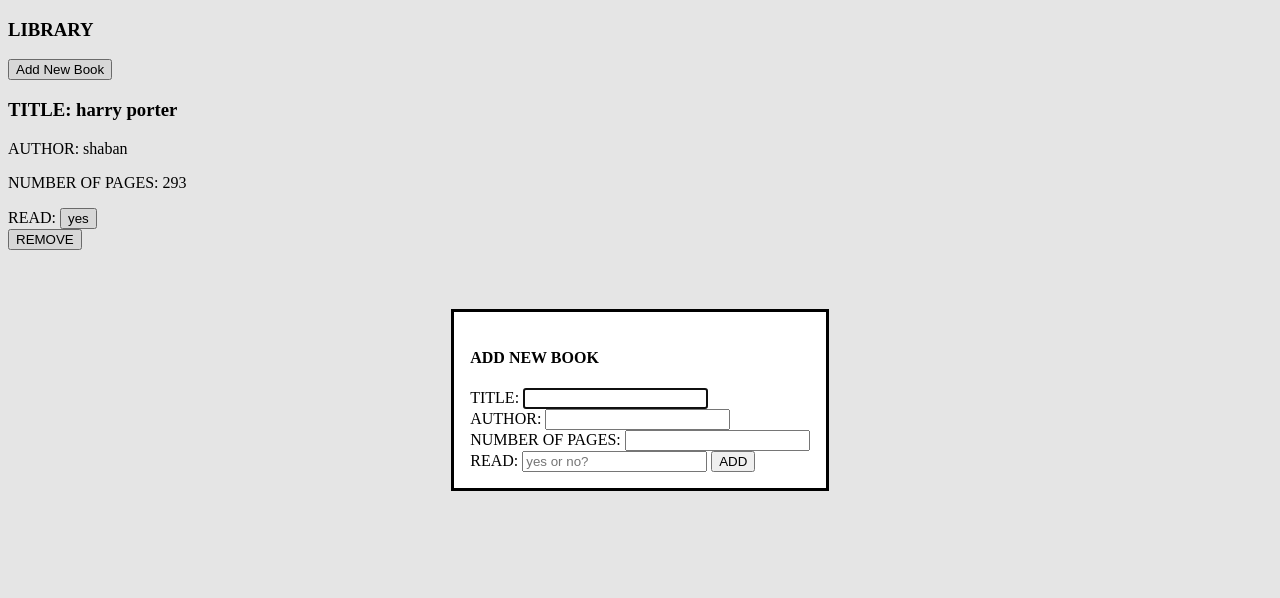
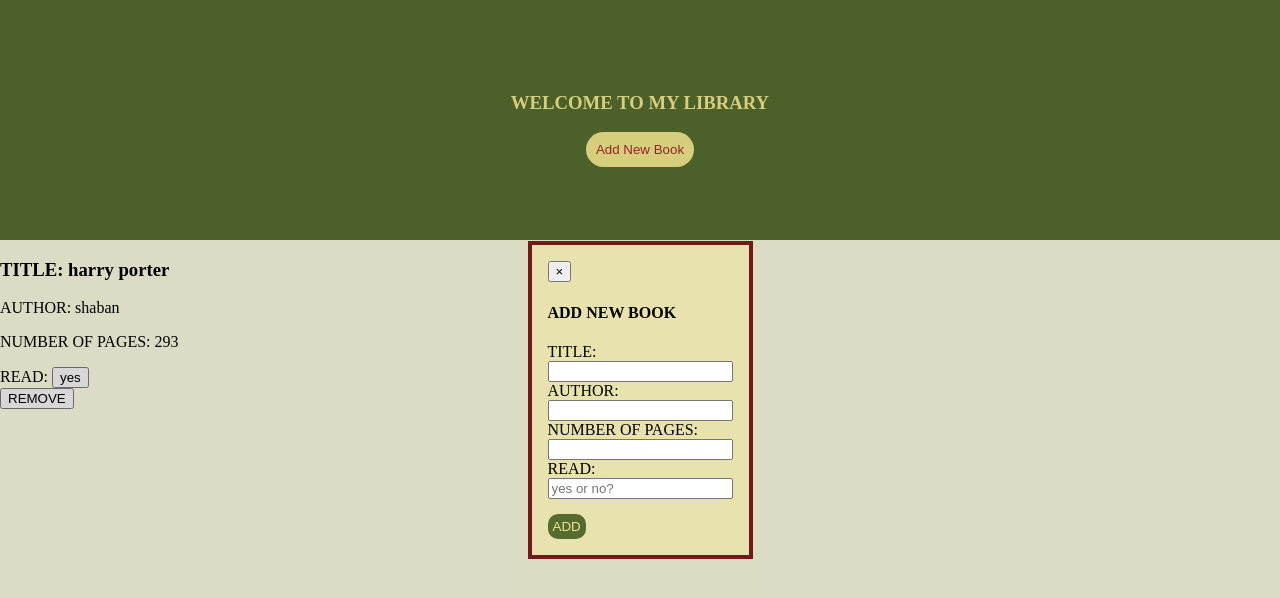
Before and after one commit to z-shaban/library, a plain HTML site: page index.html in a window 1280 px wide. Both pictures are taken after a click on the button "Add New Book". Drawn offline with Linux system fonts and the light colour scheme.

Commit message:
add css styling

```diff
--- a/index.html
+++ b/index.html
@@ -9,23 +9,25 @@
 </head>
 <body>
     <header>
-        <h3>LIBRARY</h3>
+        <h3>WELCOME TO MY LIBRARY</h3>
         <button id="addNewButton">Add New Book</button>
         <dialog id="addNewBookDialog">
+            <button id="close-button">&times;</button>
             <h4>ADD NEW BOOK</h4>
             <form  action="">
-                <label for="title">TITLE: </label>
+                <label for="title">TITLE: </label><br>
                 <input type="text" id="title" name="title" required>
                 <br>
-                <label for="author">AUTHOR: </label>
+                <label for="author">AUTHOR: </label><br>
                 <input type="text" id="author" name="author" required>
                 <br>
-                <label for="pages">NUMBER OF PAGES: </label>
+                <label for="pages">NUMBER OF PAGES: </label><br>
                 <input type="text" id="pages" name="pages" required>
                 <br>
-                <label for="read">READ: </label>
-                <input type="text" id="read" name="read" placeholder="yes or no?">
-                <button id="add">ADD</button>
+                <label for="read">READ: </label><br>
+                <input type="text" id="read" name="read" placeholder="yes or no?" required>
+                <br>
+                <button type="submit" id="add">ADD</button>
             </form>
         </dialog>
     </header>
--- a/script.js
+++ b/script.js
@@ -1,6 +1,7 @@
 const main = document.querySelector("main");
 const addNewButton = document.querySelector("#addNewButton");
 const addNewBookDialog = document.querySelector("#addNewBookDialog");
+const closeButton = document.querySelector("#close-button");
 const add = document.querySelector("#add");
 const title = document.querySelector("#title");
 const author = document.querySelector("#author");
@@ -44,7 +45,16 @@ function displayBooks(){
         const bookRead = document.createElement("div");
         const readText = document.createElement("span");
         const readButton = document.createElement("button");
-        const remove = document.createElement("button")
+        const remove = document.createElement("button");
+
+        bookCard.classList.add("book-card");
+        bookAuthor.classList.add("book-author");
+        bookPages.classList.add("book-pages");
+        bookRead.classList.add("book-read");
+        readText.classList.add("read-text");
+        readButton.classList.add("read-button");
+        remove.classList.add("remove");
+
 
         bookCard.setAttribute("data-index", index);
 
@@ -80,10 +90,22 @@ addNewButton.addEventListener("click", () =>{
     addNewBookDialog.showModal();
 });
 
+closeButton.addEventListener("click", () =>{
+    addNewBookDialog.close();
+});
+
+
 add.addEventListener("click",(e) =>{
     e.preventDefault();
-    addNewBookDialog.close();
-    addBookToLibrary(title.value, author.value, pages.value, read.value);
+
+    if (title.value == "" || author.value == "" || pages.value == "" || read.value == "") {
+        alert("Please fill in all required fields.");
+    } else{
+        addBookToLibrary(title.value, author.value, pages.value, read.value);
+        addNewBookDialog.close();
+    }
+
+
 
     title.value = "";
     author.value = "";
--- a/style.css
+++ b/style.css
@@ -0,0 +1,62 @@
+html, body{
+    height: 100%;
+    margin: 0;
+}
+
+body{
+    display: flex;
+    flex-direction: column;
+}
+
+header{
+    height: 30%;
+    display: flex;
+    flex-direction: column;
+    align-items: center;
+    justify-content: center;
+    background-color: darkolivegreen;
+    box-shadow: 0 5px 15px rgba(85, 107, 47, 0.5);
+}
+
+header>h3{
+    color: khaki;
+}
+
+#addNewButton{
+    background-color: khaki;
+    border: none;
+    border-radius: 25px;
+    padding: 10px;
+    cursor: pointer;
+    transition: background-color 0.3s;
+    color: brown;
+}
+
+#addNewButton:hover{
+    background-color: rgb(189, 179, 80) ;
+}
+
+dialog{
+    border: 4px solid rgb(113, 26, 26);
+    background-color: rgb(232, 227, 174);
+}
+
+#add{
+    background-color: darkolivegreen;
+    margin-top: 15px;
+    border: none;
+    padding: 5px;
+    border-radius: 10px;
+    cursor: pointer;
+    transition: background-color 0.3s;
+    color: khaki;
+}
+
+#add:hover{
+    background-color: rgb(52, 72, 18);
+}
+
+main{
+    background-color: beige;
+    height: 70%;
+}
```
